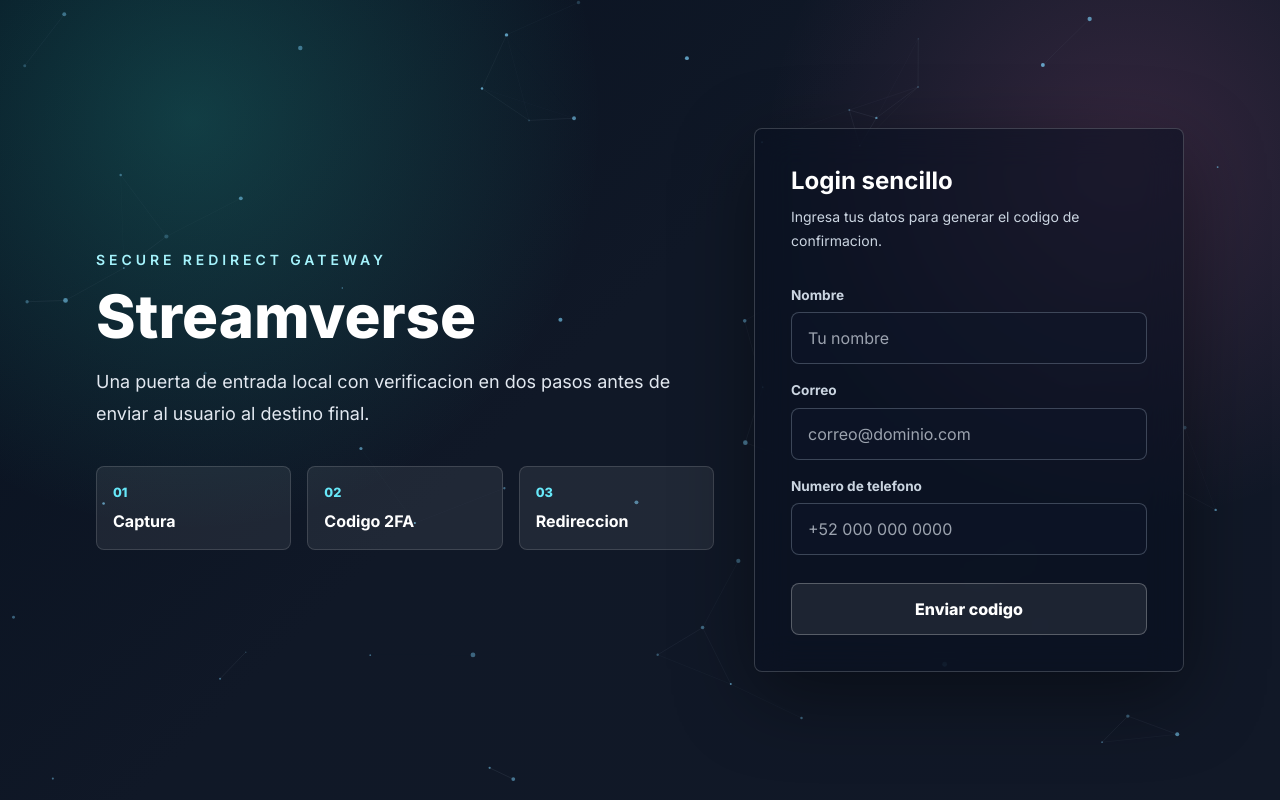
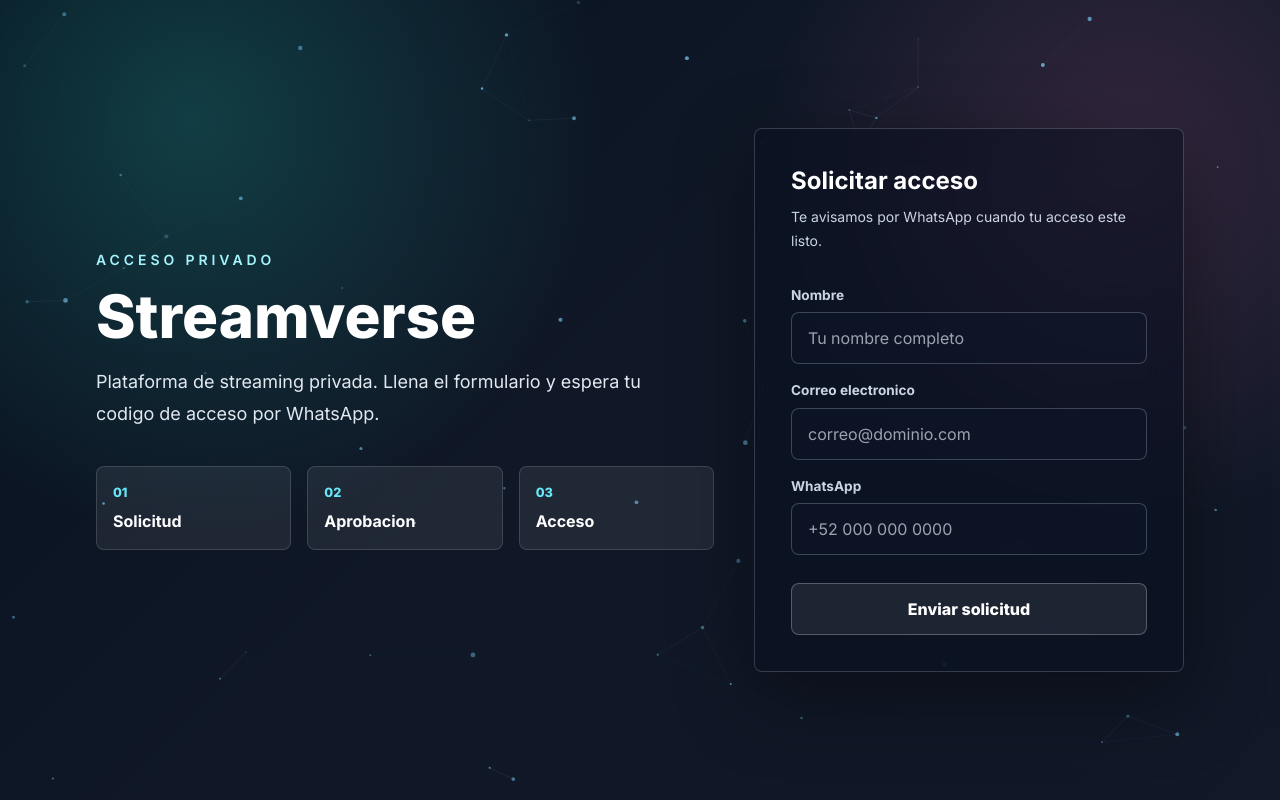
Before and after one commit to JL505vx/redireccionparastreamverse, a Django app: page / in a window 1280 px wide. Run offline with Django 5.2, Linux system fonts and the light colour scheme; some libraries are stand-ins or nearby versions.

Commit message:
Reescribir gateway: guarda solicitudes directo en paneladmin_accessrequest
- views.py: login_view inserta en paneladmin_accessrequest via raw SQL (sin sesiones ni tablas propias)
- login.html: etiqueta WhatsApp, boton 'Enviar solicitud', descripcion actualizada
- solicitud_enviada.html: nueva pagina de confirmacion con numero enmascarado

Co-Authored-By: Claude Sonnet 4.6 <noreply@anthropic.com>

```diff
--- a/gateway/templates/gateway/login.html
+++ b/gateway/templates/gateway/login.html
@@ -1,50 +1,41 @@
 {% extends 'gateway/base.html' %}
 
-{% block title %}Acceso Streamverse{% endblock %}
+{% block title %}Solicitar acceso — Streamverse{% endblock %}
 
 {% block content %}
 <div class="grid items-center gap-10 lg:grid-cols-[1fr_430px]">
     <div class="reveal max-w-2xl">
-        <p class="mb-4 text-sm font-semibold uppercase tracking-[0.28em] text-cyan-200">Secure redirect gateway</p>
+        <p class="mb-4 text-sm font-semibold uppercase tracking-[0.28em] text-cyan-200">Acceso privado</p>
         <h1 class="text-balance text-5xl font-extrabold leading-tight text-white sm:text-6xl">
             Streamverse
         </h1>
         <p class="mt-5 max-w-xl text-lg leading-8 text-slate-200">
-            Una puerta de entrada local con verificacion en dos pasos antes de enviar al usuario al destino final.
+            Plataforma de streaming privada. Llena el formulario y espera tu codigo de acceso por WhatsApp.
         </p>
         <div class="mt-9 grid gap-4 sm:grid-cols-3">
-            <div class="metric reveal">
-                <span>01</span>
-                <strong>Captura</strong>
-            </div>
-            <div class="metric reveal">
-                <span>02</span>
-                <strong>Codigo 2FA</strong>
-            </div>
-            <div class="metric reveal">
-                <span>03</span>
-                <strong>Redireccion</strong>
-            </div>
+            <div class="metric reveal"><span>01</span><strong>Solicitud</strong></div>
+            <div class="metric reveal"><span>02</span><strong>Aprobacion</strong></div>
+            <div class="metric reveal"><span>03</span><strong>Acceso</strong></div>
         </div>
     </div>
 
     <form method="post" class="glass-panel reveal" novalidate>
         {% csrf_token %}
         <div class="mb-8">
-            <h2 class="text-2xl font-bold text-white">Login sencillo</h2>
-            <p class="mt-2 text-sm leading-6 text-slate-300">Ingresa tus datos para generar el codigo de confirmacion.</p>
+            <h2 class="text-2xl font-bold text-white">Solicitar acceso</h2>
+            <p class="mt-2 text-sm leading-6 text-slate-300">Te avisamos por WhatsApp cuando tu acceso este listo.</p>
         </div>
 
         <label class="field-label" for="name">Nombre</label>
-        <input class="field-input" id="name" name="name" type="text" autocomplete="name" placeholder="Tu nombre" required>
+        <input class="field-input" id="name" name="name" type="text" autocomplete="name" placeholder="Tu nombre completo" required>
 
-        <label class="field-label" for="email">Correo</label>
+        <label class="field-label" for="email">Correo electronico</label>
         <input class="field-input" id="email" name="email" type="email" autocomplete="email" placeholder="correo@dominio.com" required>
 
-        <label class="field-label" for="phone">Numero de telefono</label>
+        <label class="field-label" for="phone">WhatsApp</label>
         <input class="field-input" id="phone" name="phone" type="tel" autocomplete="tel" placeholder="+52 000 000 0000" required>
 
-        <button class="transparent-btn mt-7 w-full" type="submit">Enviar codigo</button>
+        <button class="transparent-btn mt-7 w-full" type="submit">Enviar solicitud</button>
     </form>
 </div>
 {% endblock %}
```
Also changed, not shown: gateway/templates/gateway/solicitud_enviada.html (added, +27 -0 lines).
